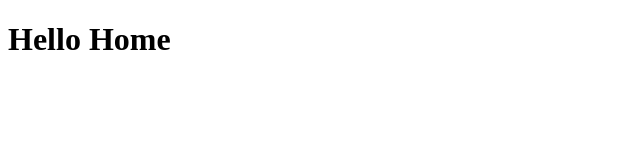
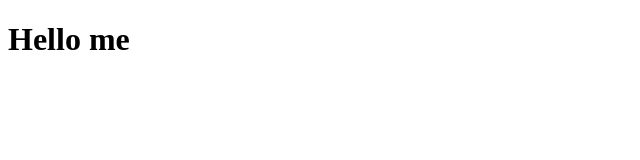
Before and after one commit to Salah78/clone-pim, a React (Create React App) app: page / in a window 1280 px wide. Shown: the top 160 px of the page, without its empty margins (0-640 px from the left). Built offline with nearby package versions, Linux system fonts and the light colour scheme.

Commit message:
New commit

```diff
--- a/src/pages/Home.js
+++ b/src/pages/Home.js
@@ -3,7 +3,7 @@ import React from 'react'
 const Home = () => {
     return (
         <div>
-            <h1>Hello Home</h1>
+            <h1>Hello me</h1>
         </div>
     )
 }
```
